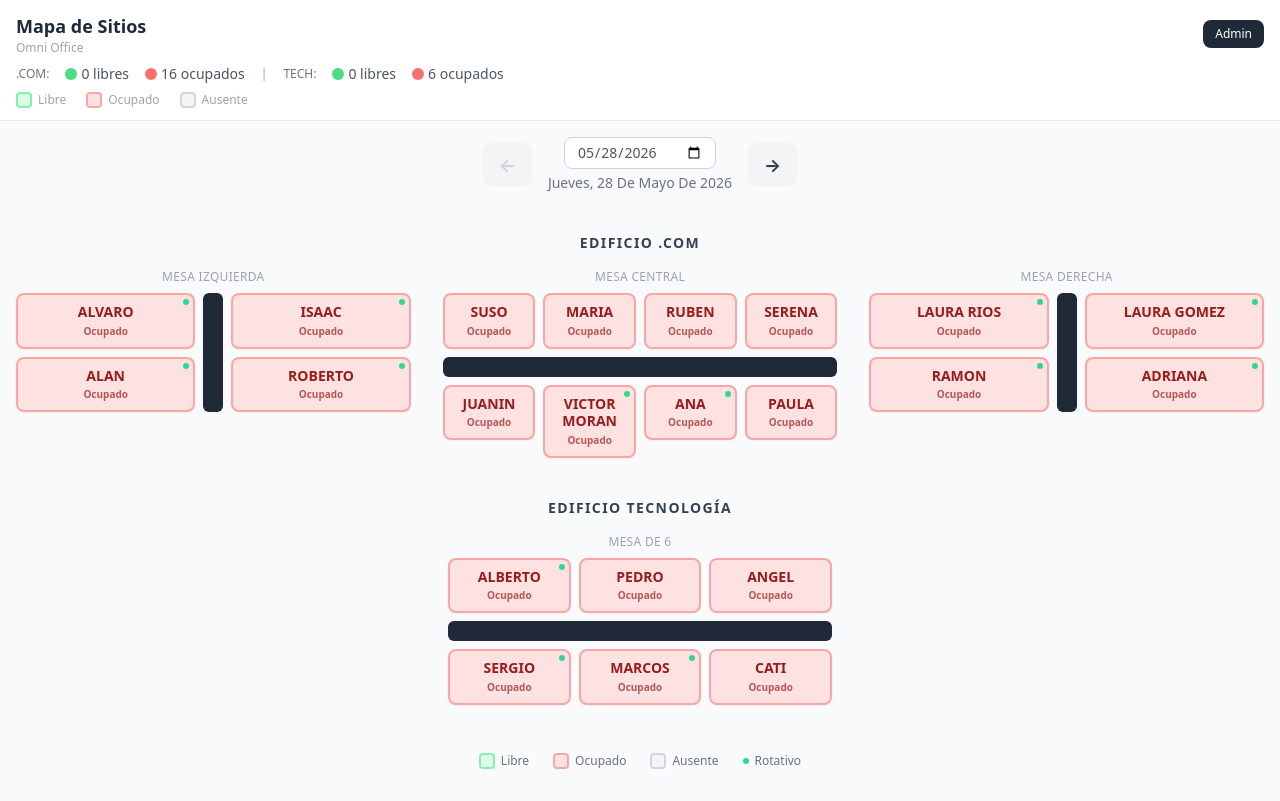
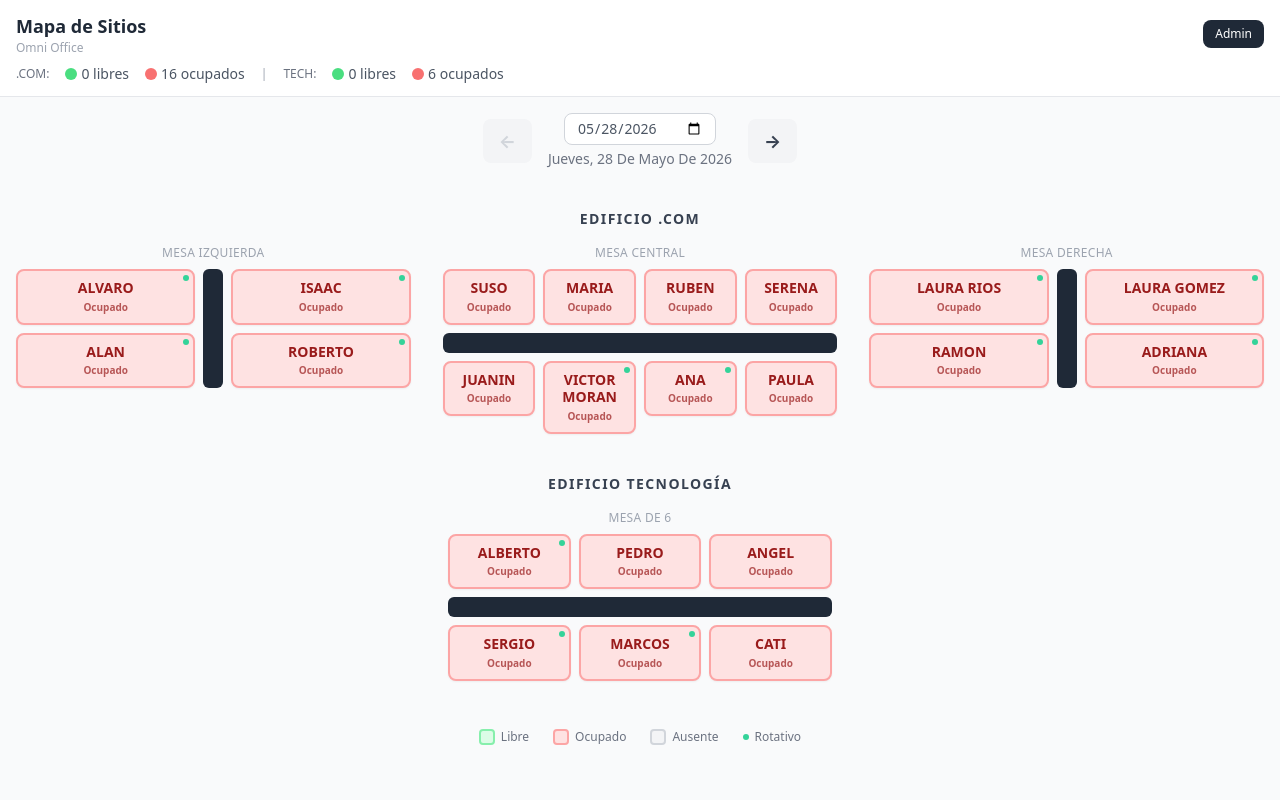
Before and after one commit to isaachuergabayon/seat-in-omni, a React (Vite) app: page /#/ in a window 1280 px wide. Built offline with nearby package versions, Linux system fonts and the light colour scheme.

Commit message:
fix: remove legend from header

```diff
--- a/src/pages/Home.tsx
+++ b/src/pages/Home.tsx
@@ -61,20 +61,6 @@ export default function Home() {
             <span className="text-gray-600">{techOccupied} ocupados</span>
           </span>
         </div>
-        <div className="flex items-center gap-5 text-xs text-gray-400 mt-2">
-          <span className="flex items-center gap-1.5">
-            <span className="w-4 h-4 rounded bg-green-100 border-2 border-green-300 inline-block" />
-            Libre
-          </span>
-          <span className="flex items-center gap-1.5">
-            <span className="w-4 h-4 rounded bg-red-100 border-2 border-red-300 inline-block" />
-            Ocupado
-          </span>
-          <span className="flex items-center gap-1.5">
-            <span className="w-4 h-4 rounded bg-gray-100 border-2 border-gray-300 inline-block" />
-            Ausente
-          </span>
-        </div>
       </header>
 
       <main>
```
Also changed, not shown: 2 other files (tests, documents, lock files or other folders).
